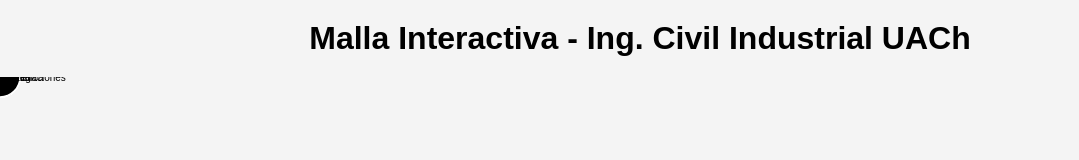
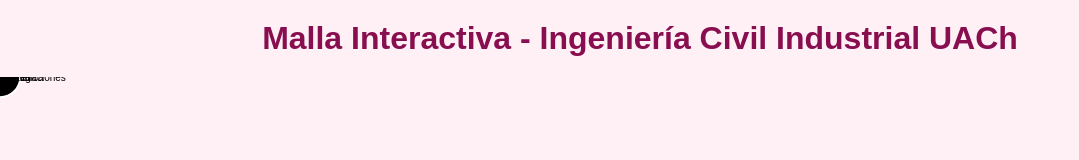
Before and after one commit to cristihater/Malla-interactiva-, a plain HTML site: page Index.html in a window 1280 px wide. Shown: the whole page, without its empty margins (0-1079 px from the left). Drawn offline with nearby package versions, Linux system fonts and the light colour scheme.

Commit message:
Update Index.html

```diff
--- a/Index.html
+++ b/Index.html
@@ -4,19 +4,20 @@
   <meta charset="UTF-8">
   <title>Malla Interactiva - Ing. Civil Industrial UACh</title>
   <style>
-    body { font-family: sans-serif; background: #f4f4f4; margin: 0; padding: 0; }
-    h1 { text-align: center; margin: 20px 0; }
+    body { font-family: sans-serif; background: #fff0f5; margin: 0; padding: 0; }
+    h1 { text-align: center; margin: 20px 0; color: #880e4f; }
     svg { width: 100%; height: 90vh; display: block; }
     .node circle { stroke: #fff; stroke-width: 1.5px; }
     .node text { font-size: 10px; text-anchor: middle; }
-    .link { stroke: #aaa; stroke-opacity: 0.6; }
+    .link { stroke: #bbb; stroke-opacity: 0.6; }
   </style>
 </head>
 <body>
-  <h1>Malla Interactiva - Ing. Civil Industrial UACh</h1>
+  <h1>Malla Interactiva - Ingeniería Civil Industrial UACh</h1>
   <svg></svg>
 
   <script src="https://d3js.org/d3.v7.min.js"></script>
   <script src="malla.js"></script>
+  <script src="interaccion.js"></script>
 </body>
 </html>
```
